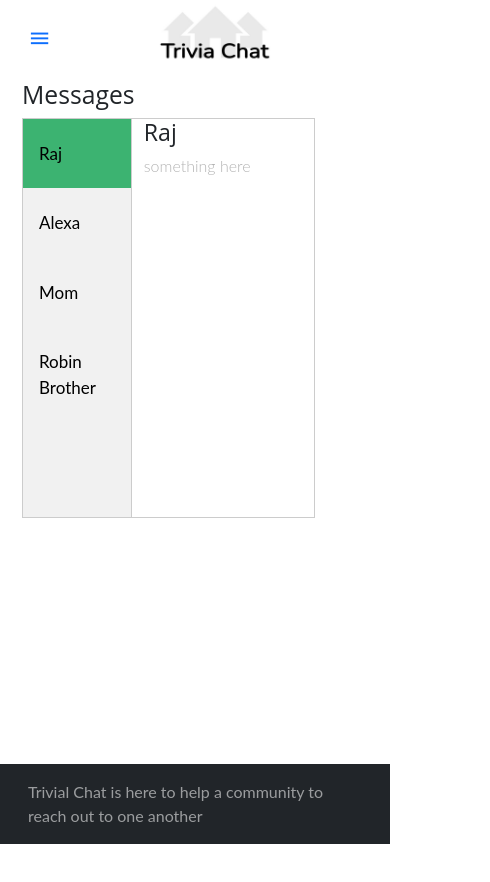
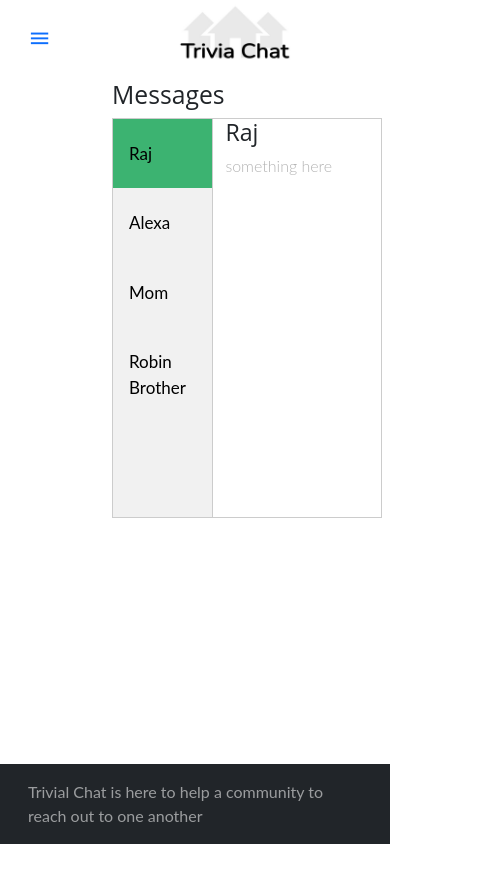
Before and after one commit to AryamanSarraf/Trivial-Chat, a website: page views/index.html in a window 390 px wide. Shown: the top 882 px of the page, 490 px wide, since content can reach past the window. Drawn offline with nearby package versions, Linux system fonts and the light colour scheme; files whose address does not match are found by name.

Commit message:
responsive modification

```diff
--- a/views/index.html
+++ b/views/index.html
@@ -20,13 +20,20 @@
 body {font-family: "Lato", sans-serif;}
 
 main .container {
-  left: 70px;
+  left:170px;
 }
 
 @media (max-width: 675px)
 {
  main .container {
-  left: 10px;
+  left: 40px;
+ }
+}
+@media (max-width: 900px)
+{
+ main .container {
+  left:100px;
+  padding-right: 40px;
  }
 }
 
--- a/views/style.css
+++ b/views/style.css
@@ -1,7 +1,7 @@
 .logo {
 	position:relative;
 	top:5px;
-	left:40%;
+	left:45%;
 	height:70px;
 	width:140px;
 	}
@@ -19,12 +19,23 @@
 main .container {
     position: absolute;
     top: 80px;
-    left:55px;
+    left:120px;
+    padding-right: 80px;
     }
+
 @media (max-width: 675px)
 {
  main .container {
- 	left:20px;
+ 	left:10px;
+ 	padding-right: 10px;
+ }
+}
+
+@media (max-width: 900px)
+{
+ main .container {
+ 	left:70px;
+ 	padding-right: 40px;
  }
 }
 
```
Also changed, not shown: Images/logo.jpeg (added).
